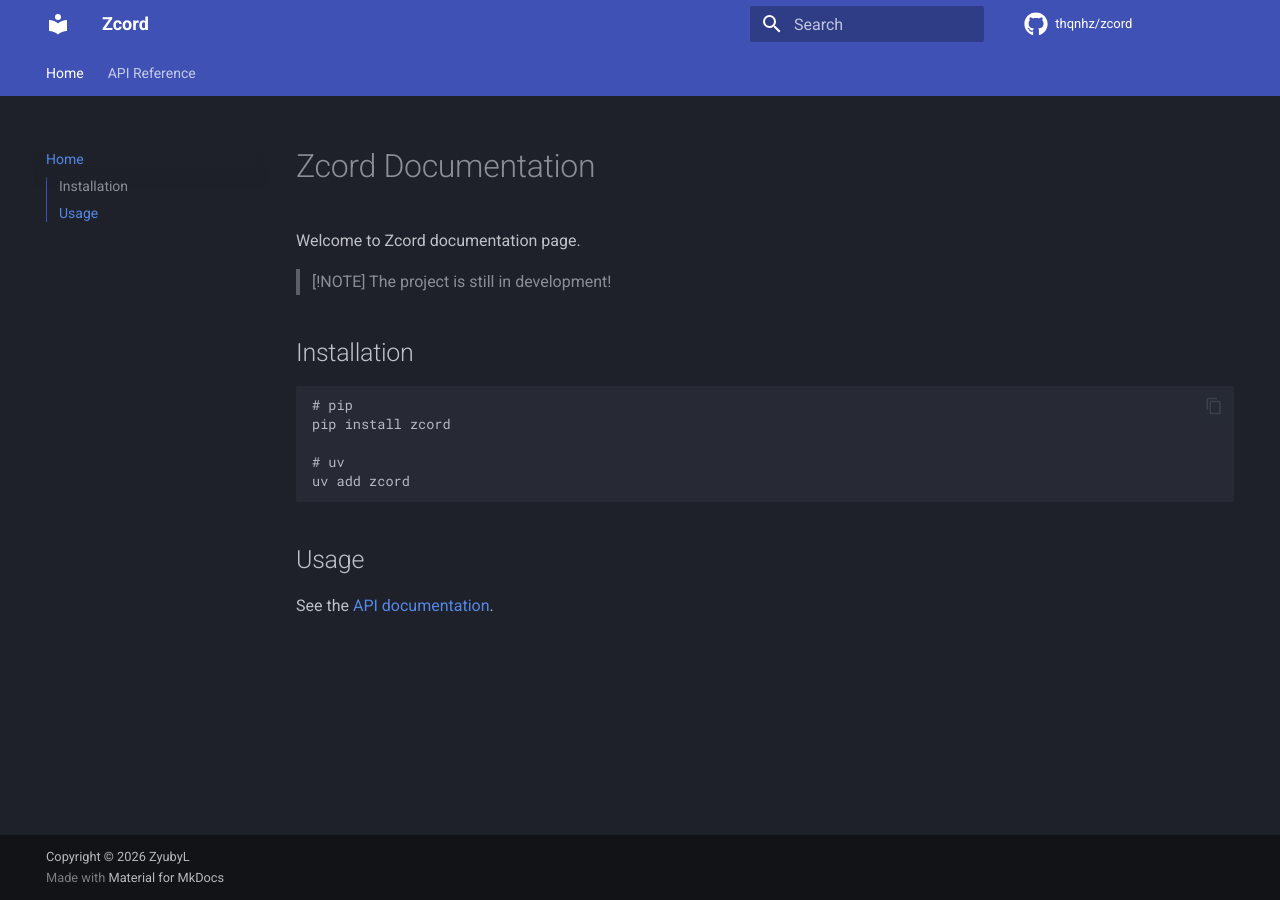
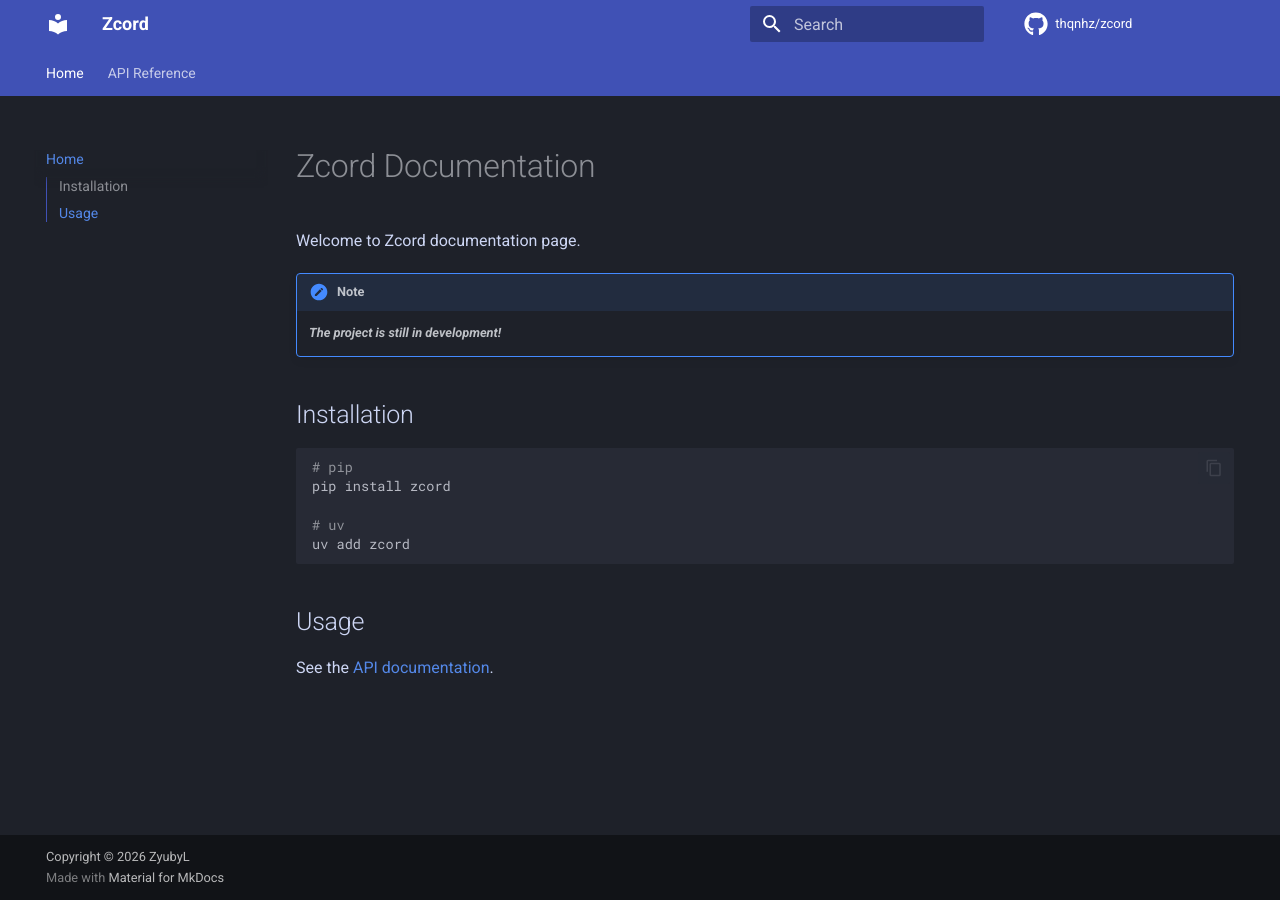
Before and after one commit to thqnhz/zcord, an MkDocs documentation site: the page built from docs/index.md, in a window 1280 px wide. Built offline with MkDocs 1.6.1 and Material for MkDocs 9.7.7, drawn with Linux system fonts in a browser that asks for light colours; comment, search, counter and statistics services are not loaded.

Commit message:
docs: event more polished docs

```diff
--- a/docs/index.md
+++ b/docs/index.md
@@ -2,8 +2,9 @@
 
 Welcome to Zcord documentation page.
 
-> [!NOTE]
-> The project is still in development!
+!!! note
+
+    ***The project is still in development!***
 
 ## Installation
 
--- /dev/null
+++ b/docs/stylesheets/extra.css
@@ -0,0 +1,37 @@
+:root {
+    /*--crust: #11111b;
+    --mantle: #181825;
+    --base: #1e1e2e;*/
+    --text: #cdd6f4;
+}
+
+body {
+    /*background: var(--base);*/
+    color: var(--text);
+}
+
+.doc-symbol-parameter::after,
+.doc-symbol-type_parameter::after {
+    content: "P" !important;
+}
+
+.doc-symbol-attribute::after {
+    content: "A" !important;
+}
+
+.doc-symbol-function::after {
+    content: "F" !important;
+}
+
+.doc-symbol-method::after,
+.doc-symbol-module::after {
+    content: "M" !important;
+}
+
+.doc-symbol-class::after {
+    content: "C" !important;
+}
+
+.doc-symbol-type_alias::after {
+    content: "T" !important;
+}
--- a/mkdocs.yml
+++ b/mkdocs.yml
@@ -38,13 +38,28 @@ plugins:
             show_source: true
             show_signature_annotations: true
             show_root_heading: true
+            show_bases: false
+            parameter_headings: true
+            show_root_members_full_path: true
+            show_symbol_type_heading: true
+            show_symbol_type_toc: true
             show_root_toc_entry: false
+            show_labels: false
+            modernize_annotations: true
+            members_order: source
             docstring_style: google
           inventories:
             - https://docs.python.org/3/objects.inv
 
-# extra_css:
-#   - stylesheets/extra.css
+markdown_extensions:
+  - toc:
+      toc_depth: 4
+  - admonition
+  - pymdownx.details
+  - pymdownx.superfences
+
+extra_css:
+  - stylesheets/extra.css
 
 nav:
   - Home: index.md
```
Also changed, not shown: zcord/__init__.py (+12 -1 lines), 4 other files.
